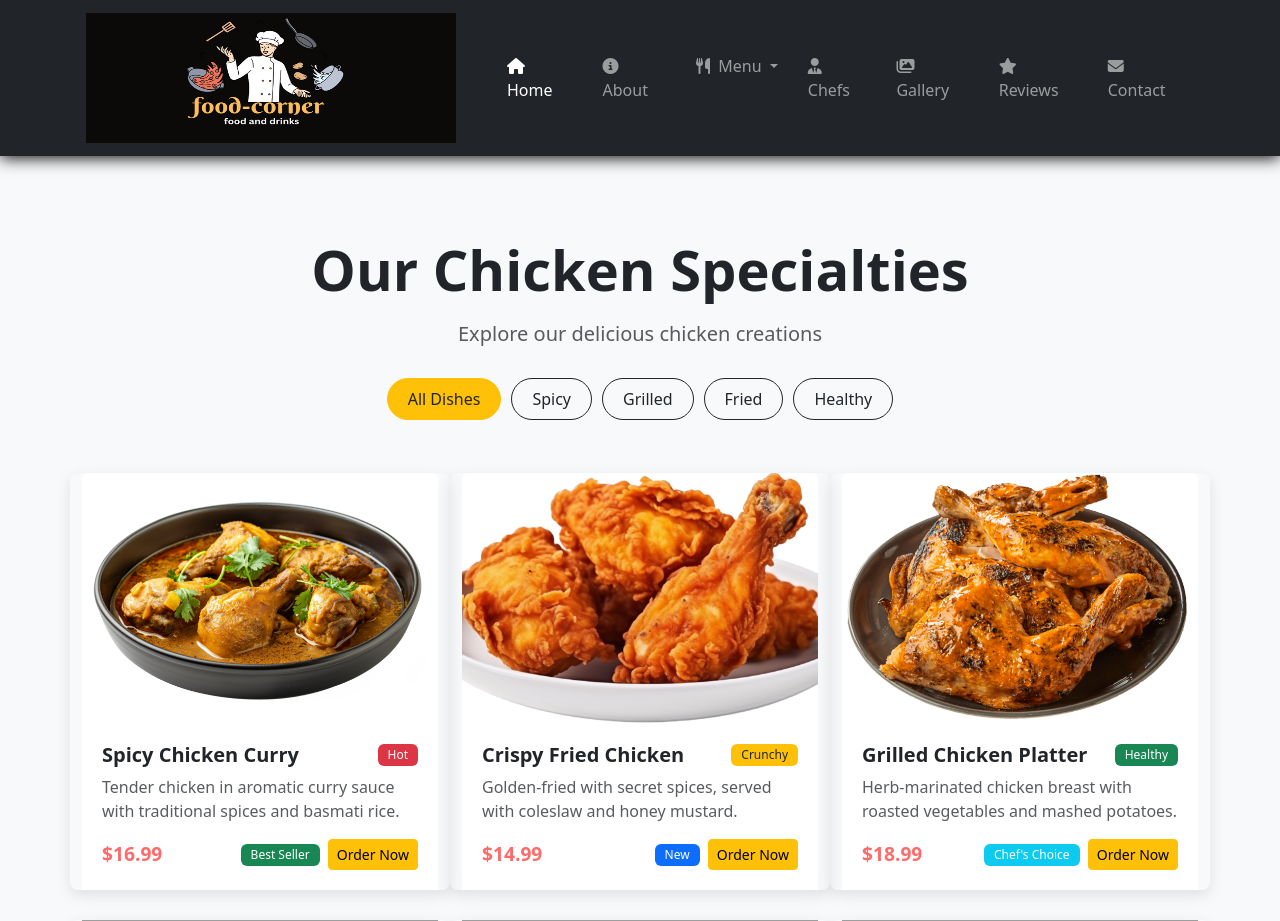
After one commit to vaib-0900/food-corner, a PHP site: page /gallery.php in a window 1280 px wide. The commit adds this page. Shown: the top 921 px of the page. Run offline with PHP 8.4, Linux system fonts and the light colour scheme; grey boxes are pictures that could not be loaded.

Commit message:
gallery.php index.php header.php some changes

```diff
--- /dev/null
+++ b/gallery.php
@@ -0,0 +1,313 @@
+<?php
+include 'header.php';
+?>
+<!DOCTYPE html>
+<html lang="en">
+<head>
+    <meta charset="UTF-8">
+    <meta name="viewport" content="width=device-width, initial-scale=1.0">
+    <title>FoodCorner | Chicken Specialties Gallery</title>
+    <!-- Bootstrap CSS -->
+    <link href="https://cdn.jsdelivr.net/npm/bootstrap@5.3.3/dist/css/bootstrap.min.css" rel="stylesheet">
+    <!-- Font Awesome -->
+    <link rel="stylesheet" href="https://cdnjs.cloudflare.com/ajax/libs/font-awesome/6.5.0/css/all.min.css">
+    <style>
+        .gallery-section {
+            padding: 80px 0;
+            background-color: #f8f9fa;
+        }
+        .gallery-item {
+            margin-bottom: 30px;
+            transition: all 0.3s ease;
+            border-radius: 8px;
+            overflow: hidden;
+            box-shadow: 0 5px 15px rgba(0,0,0,0.1);
+        }
+        .gallery-item:hover {
+            transform: translateY(-10px);
+            box-shadow: 0 15px 30px rgba(0,0,0,0.2);
+        }
+        .gallery-img {
+            height: 250px;
+            object-fit: cover;
+            width: 100%;
+            transition: transform 0.5s ease;
+        }
+        .gallery-item:hover .gallery-img {
+            transform: scale(1.05);
+        }
+        .gallery-content {
+            padding: 20px;
+            background: white;
+        }
+        .filter-btn {
+            margin: 5px;
+            border-radius: 50px;
+            padding: 8px 20px;
+            font-weight: 500;
+        }
+        .filter-btn.active {
+            background-color: #ffc107;
+            color: #212529;
+            border-color: #ffc107;
+        }
+        .badge {
+            font-weight: 500;
+            padding: 5px 10px;
+        }
+        .price-tag {
+            font-size: 1.2rem;
+            font-weight: 700;
+            color: #ff6b6b;
+        }
+    </style>
+</head>
+<body>
+
+
+
+<!-- Gallery Section -->
+<section class="gallery-section">
+    <div class="container">
+        <div class="text-center mb-5">
+            <h1 class="fw-bold display-4 mb-3">Our Chicken Specialties</h1>
+            <p class="lead text-muted">Explore our delicious chicken creations</p>
+
+            <!-- Filter Buttons -->
+            <div class="d-flex flex-wrap justify-content-center my-4">
+                <button class="filter-btn btn btn-outline-dark active" data-filter="all">All Dishes</button>
+                <button class="filter-btn btn btn-outline-dark" data-filter="spicy">Spicy</button>
+                <button class="filter-btn btn btn-outline-dark" data-filter="grilled">Grilled</button>
+                <button class="filter-btn btn btn-outline-dark" data-filter="fried">Fried</button>
+                <button class="filter-btn btn btn-outline-dark" data-filter="healthy">Healthy</button>
+            </div>
+        </div>
+
+        <!-- Gallery Grid -->
+        <div class="row">
+            <!-- Spicy Chicken Curry -->
+            <div class="col-lg-4 col-md-6 gallery-item" data-category="spicy">
+                <div class="card border-0 h-100">
+                    <img src="images/fresh-chicken-curry-png.webp" class="gallery-img" alt="Spicy Chicken Curry">
+                    <div class="gallery-content">
+                        <div class="d-flex justify-content-between align-items-center mb-2">
+                            <h3 class="h5 fw-bold mb-0">Spicy Chicken Curry</h3>
+                            <span class="badge bg-danger">Hot</span>
+                        </div>
+                        <p class="text-muted">Tender chicken in aromatic curry sauce with traditional spices and basmati rice.</p>
+                        <div class="d-flex justify-content-between align-items-center mt-3">
+                            <span class="price-tag">$16.99</span>
+                            <div>
+                                <span class="badge bg-success me-1">Best Seller</span>
+                                <button class="btn btn-sm btn-warning">Order Now</button>
+                            </div>
+                        </div>
+                    </div>
+                </div>
+            </div>
+
+            <!-- Crispy Fried Chicken -->
+            <div class="col-lg-4 col-md-6 gallery-item" data-category="fried">
+                <div class="card border-0 h-100">
+                    <img src="images/fried-chicken-png.webp" class="gallery-img" alt="Crispy Fried Chicken">
+                    <div class="gallery-content">
+                        <div class="d-flex justify-content-between align-items-center mb-2">
+                            <h3 class="h5 fw-bold mb-0">Crispy Fried Chicken</h3>
+                            <span class="badge bg-warning text-dark">Crunchy</span>
+                        </div>
+                        <p class="text-muted">Golden-fried with secret spices, served with coleslaw and honey mustard.</p>
+                        <div class="d-flex justify-content-between align-items-center mt-3">
+                            <span class="price-tag">$14.99</span>
+                            <div>
+                                <span class="badge bg-primary me-1">New</span>
+                                <button class="btn btn-sm btn-warning">Order Now</button>
+                            </div>
+                        </div>
+                    </div>
+                </div>
+            </div>
+
+            <!-- Grilled Chicken Platter -->
+            <div class="col-lg-4 col-md-6 gallery-item" data-category="grilled healthy">
+                <div class="card border-0 h-100">
+                    <img src="images/Chicken-Grill-Transparent-PNG.png" class="gallery-img" alt="Grilled Chicken Platter">
+                    <div class="gallery-content">
+                        <div class="d-flex justify-content-between align-items-center mb-2">
+                            <h3 class="h5 fw-bold mb-0">Grilled Chicken Platter</h3>
+                            <span class="badge bg-success">Healthy</span>
+                        </div>
+                        <p class="text-muted">Herb-marinated chicken breast with roasted vegetables and mashed potatoes.</p>
+                        <div class="d-flex justify-content-between align-items-center mt-3">
+                            <span class="price-tag">$18.99</span>
+                            <div>
+                                <span class="badge bg-info me-1">Chef's Choice</span>
+                                <button class="btn btn-sm btn-warning">Order Now</button>
+                            </div>
+                        </div>
+                    </div>
+                </div>
+            </div>
+
+            <!-- Chicken Tikka Masala -->
+            <div class="col-lg-4 col-md-6 gallery-item" data-category="spicy">
+                <div class="card border-0 h-100">
+                    <img src="images/chicken-tikka-masala.jpg" class="gallery-img" alt="Chicken Tikka Masala">
+                    <div class="gallery-content">
+                        <div class="d-flex justify-content-between align-items-center mb-2">
+                            <h3 class="h5 fw-bold mb-0">Chicken Tikka Masala</h3>
+                            <span class="badge bg-danger">Spicy</span>
+                        </div>
+                        <p class="text-muted">Tandoori chicken in creamy tomato sauce with fragrant spices.</p>
+                        <div class="d-flex justify-content-between align-items-center mt-3">
+                            <span class="price-tag">$17.99</span>
+                            <div>
+                                <span class="badge bg-success me-1">Popular</span>
+                                <button class="btn btn-sm btn-warning">Order Now</button>
+                            </div>
+                        </div>
+                    </div>
+                </div>
+            </div>
+
+            <!-- Lemon Herb Chicken -->
+            <div class="col-lg-4 col-md-6 gallery-item" data-category="grilled healthy">
+                <div class="card border-0 h-100">
+                    <img src="images/lemon-herb-chicken.jpg" class="gallery-img" alt="Lemon Herb Chicken">
+                    <div class="gallery-content">
+                        <div class="d-flex justify-content-between align-items-center mb-2">
+                            <h3 class="h5 fw-bold mb-0">Lemon Herb Chicken</h3>
+                            <span class="badge bg-success">Zesty</span>
+                        </div>
+                        <p class="text-muted">Juicy chicken with lemon-herb marinade and seasonal vegetables.</p>
+                        <div class="d-flex justify-content-between align-items-center mt-3">
+                            <span class="price-tag">$15.99</span>
+                            <div>
+                                <span class="badge bg-info me-1">Light</span>
+                                <button class="btn btn-sm btn-warning">Order Now</button>
+                            </div>
+                        </div>
+                    </div>
+                </div>
+            </div>
+
+            <!-- Chicken Parmesan -->
+            <div class="col-lg-4 col-md-6 gallery-item" data-category="fried">
+                <div class="card border-0 h-100">
+                    <img src="images/chicken-parmesan.jpg" class="gallery-img" alt="Chicken Parmesan">
+                    <div class="gallery-content">
+                        <div class="d-flex justify-content-between align-items-center mb-2">
+                            <h3 class="h5 fw-bold mb-0">Chicken Parmesan</h3>
+                            <span class="badge bg-warning text-dark">Crispy</span>
+                        </div>
+                        <p class="text-muted">Breaded chicken topped with marinara and melted mozzarella.</p>
+                        <div class="d-flex justify-content-between align-items-center mt-3">
+                            <span class="price-tag">$16.99</span>
+                            <div>
+                                <span class="badge bg-primary me-1">Classic</span>
+                                <button class="btn btn-sm btn-warning">Order Now</button>
+                            </div>
+                        </div>
+                    </div>
+                </div>
+            </div>
+
+            <!-- BBQ Chicken Wings -->
+            <div class="col-lg-4 col-md-6 gallery-item" data-category="fried">
+                <div class="card border-0 h-100">
+                    <img src="images/bbq-chicken-wings.jpg" class="gallery-img" alt="BBQ Chicken Wings">
+                    <div class="gallery-content">
+                        <div class="d-flex justify-content-between align-items-center mb-2">
+                            <h3 class="h5 fw-bold mb-0">BBQ Chicken Wings</h3>
+                            <span class="badge bg-danger">Smoky</span>
+                        </div>
+                        <p class="text-muted">Crispy wings glazed with our signature BBQ sauce, served with ranch.</p>
+                        <div class="d-flex justify-content-between align-items-center mt-3">
+                            <span class="price-tag">$13.99</span>
+                            <div>
+                                <span class="badge bg-success me-1">Fan Favorite</span>
+                                <button class="btn btn-sm btn-warning">Order Now</button>
+                            </div>
+                        </div>
+                    </div>
+                </div>
+            </div>
+
+            <!-- Chicken Shawarma -->
+            <div class="col-lg-4 col-md-6 gallery-item" data-category="grilled">
+                <div class="card border-0 h-100">
+                    <img src="images/chicken-shawarma.jpg" class="gallery-img" alt="Chicken Shawarma">
+                    <div class="gallery-content">
+                        <div class="d-flex justify-content-between align-items-center mb-2">
+                            <h3 class="h5 fw-bold mb-0">Chicken Shawarma</h3>
+                            <span class="badge bg-info">Mediterranean</span>
+                        </div>
+                        <p class="text-muted">Marinated chicken with garlic sauce, pickles, and warm pita bread.</p>
+                        <div class="d-flex justify-content-between align-items-center mt-3">
+                            <span class="price-tag">$15.99</span>
+                            <div>
+                                <span class="badge bg-primary me-1">New</span>
+                                <button class="btn btn-sm btn-warning">Order Now</button>
+                            </div>
+                        </div>
+                    </div>
+                </div>
+            </div>
+
+            <!-- Chicken Alfredo Pasta -->
+            <div class="col-lg-4 col-md-6 gallery-item" data-category="healthy">
+                <div class="card border-0 h-100">
+                    <img src="images/chicken-alfredo.jpg" class="gallery-img" alt="Chicken Alfredo Pasta">
+                    <div class="gallery-content">
+                        <div class="d-flex justify-content-between align-items-center mb-2">
+                            <h3 class="h5 fw-bold mb-0">Chicken Alfredo Pasta</h3>
+                            <span class="badge bg-warning text-dark">Creamy</span>
+                        </div>
+                        <p class="text-muted">Fettuccine with grilled chicken in rich Alfredo sauce.</p>
+                        <div class="d-flex justify-content-between align-items-center mt-3">
+                            <span class="price-tag">$17.99</span>
+                            <div>
+                                <span class="badge bg-success me-1">Comfort Food</span>
+                                <button class="btn btn-sm btn-warning">Order Now</button>
+                            </div>
+                        </div>
+                    </div>
+                </div>
+            </div>
+        </div>
+    </div>
+</section>
+
+<!-- Bootstrap JS -->
+<script src="https://cdn.jsdelivr.net/npm/bootstrap@5.3.3/dist/js/bootstrap.bundle.min.js"></script>
+<script>
+    // Filter functionality
+    document.addEventListener('DOMContentLoaded', function() {
+        const filterBtns = document.querySelectorAll('.filter-btn');
+        const galleryItems = document.querySelectorAll('.gallery-item');
+
+        filterBtns.forEach(btn => {
+            btn.addEventListener('click', function() {
+                // Update active button
+                filterBtns.forEach(b => b.classList.remove('active'));
+                this.classList.add('active');
+
+                const filterValue = this.getAttribute('data-filter');
+
+                // Filter items
+                galleryItems.forEach(item => {
+                    if (filterValue === 'all' || item.getAttribute('data-category').includes(filterValue)) {
+                        item.style.display = 'block';
+                    } else {
+                        item.style.display = 'none';
+                    }
+                });
+            });
+        });
+    });
+</script>
+</body>
+</html>
+<?php
+// Include footer
+include 'footer.php';
+?>
--- a/header.php
+++ b/header.php
@@ -74,7 +74,6 @@
         </button>
 
         <div class="collapse navbar-collapse" id="navbarNav">
-<<<<<<< HEAD
             <ul class="navbar-nav ms-3">
                 <li class="nav-item"><a class="nav-link active" href="index.php"><i class="fas fa-home me-1"></i> Home</a></li>
                 <li class="nav-item"><a class="nav-link" href="about.php"><i class="fas fa-info-circle me-1"></i> About</a></li>
@@ -94,18 +93,6 @@
                 <li class="nav-item"><a class="nav-link" href="gallery.php"><i class="fas fa-images me-1"></i> Gallery</a></li>
                 <li class="nav-item"><a class="nav-link" href="reviews.php"><i class="fas fa-star me-1"></i> Reviews</a></li>
                 <li class="nav-item"><a class="nav-link" href="contact.php"><i class="fas fa-envelope me-1"></i> Contact</a></li>
-=======
-            <ul class="navbar-nav ms-auto">
-                <li class="nav-item"><a class="nav-link" href="index.php">Home</a></li>
-                <li class="nav-item"><a class="nav-link" href="about.php">About</a></li>
-                <li class="nav-item"><a class="nav-link" href="menu.php">Menu</a></li>
-                <li class="nav-item"><a class="nav-link" href="chefs.php">Chefs</a></li>
-                <li class="nav-item"><a class="nav-link" href="specials.php">Specials</a></li>
-                <li class="nav-item"><a class="nav-link" href="gallery.php">Gallery</a></li>
-                <li class="nav-item"><a class="nav-link" href="reviews.php">Reviews</a></li>
-                <li class="nav-item"><a class="nav-link" href="faq.php">F.A.Q</a></li>
-                <li class="nav-item"><a class="nav-link" href="contact.php">Contact</a></li>
->>>>>>> ddaa19b2cefd8d247525da2e469b5079b8b3df2a
             </ul>
 
         </div>
```
Also changed, not shown: index.php (+3 -4 lines).
